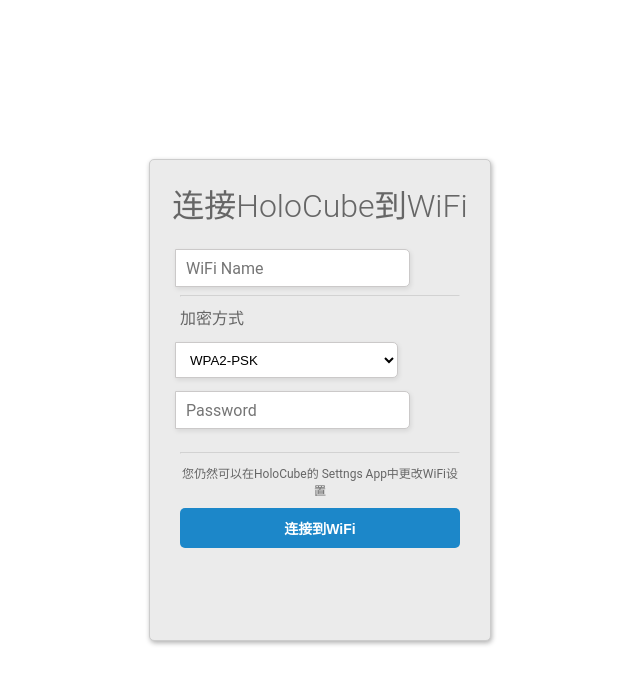
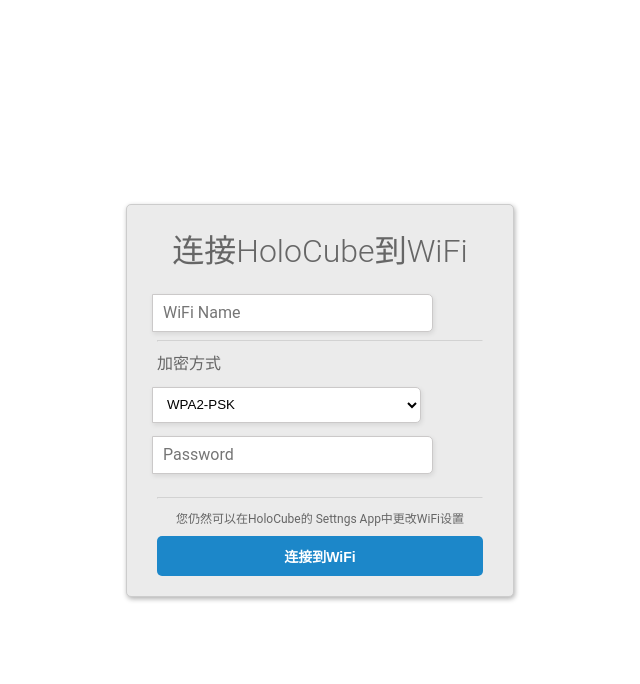
Before and after one commit to KisonHe/HoloCube, a website: page a.html in a window 1280 px wide. Shown: the whole page, without its empty margins (320-960 px from the left). Drawn offline with Linux system fonts and the light colour scheme.

Commit message:
Fix zoom inelegantly
Well I dont know how to write this css...
Googled this violent zoom fixing...

```diff
--- a/a.html
+++ b/a.html
@@ -4,6 +4,9 @@
     <title>Simple registration form</title>
 
     <style>
+      :root{
+        font-size: 16px;
+      }
       html, body {
       display: flex;
       justify-content: center;
@@ -14,43 +17,48 @@
       margin: 0;
       outline: none;
       font-family: Roboto, Arial, sans-serif;
-      font-size: 16px;
+      font-size: 1rem;
       color: #666;
       }
       h1 {
-      padding: 10px 0;
-      font-size: 32px;
+      padding: 0.625rem 0;
+      font-size: 2rem;
       font-weight: 300;
       text-align: center;
       }
       p {
-      font-size: 12px;
+      font-size: 0.75rem;
       }
       hr {
       color: #a9a9a9;
       opacity: 0.3;
       }
       .main-block {
-      max-width: 340px;
-      min-height: 460px;
-      padding: 10px 0;
+      /* max-width: 21.25rem;  */
+      /* min-height: 28.75rem;  */
+      padding: 0.625rem 0;
       margin: auto;
       border-radius: 5px;
       border: solid 1px #ccc;
       box-shadow: 1px 2px 5px rgba(0,0,0,.31);
       background: #ebebeb;
       }
+      @media screen and (max-width: 768px) {
+        .main-block{
+          zoom: 2.5;
+        }
+      }
       form {
-      margin: 0 30px;
+      margin: 0 1.875rem;
       }
       input[type=radio]:checked + label:after {
       opacity: 1;
       }
       input{
       width: calc(100% - 57px);
-      height: 36px;
+      height: 2.25rem;
       margin: 13px 0 0 -5px;
-      padding-left: 10px;
+      padding-left: 0.625rem;
       border-radius: 0 5px 5px 0;
       border: solid 1px #cbc9c9;
       box-shadow: 1px 2px 5px rgba(0,0,0,.09);
@@ -63,20 +71,20 @@
       width: calc(100% - 57px);
       height: 36px;
       margin: 13px 0 0 -5px;
-      padding-left: 10px;
+      padding-left: 0.625rem;
       border-radius: 0 5px 5px 0;
       border: solid 1px #cbc9c9;
       box-shadow: 1px 2px 5px rgba(0,0,0,.09);
       background: #fff;
       }
       .btn-block {
-      margin-top: 10px;
+      margin-top: 0.625rem;
       text-align: center;
       }
       button {
       width: 100%;
-      padding: 10px 0;
-      margin: 10px auto;
+      padding: 0.625rem 0;
+      margin: 0.625rem auto;
       border-radius: 5px;
       border: none;
       background: #1c87c9;
@@ -88,7 +96,7 @@
       background: #26a9e0;
       }
       label.EncryptListName, select.EncryptList{
-        display:inline-block;margin-right:10px;
+        display:inline-block;margin-right:0.625rem;
       }
     </style>
   </head>
```
